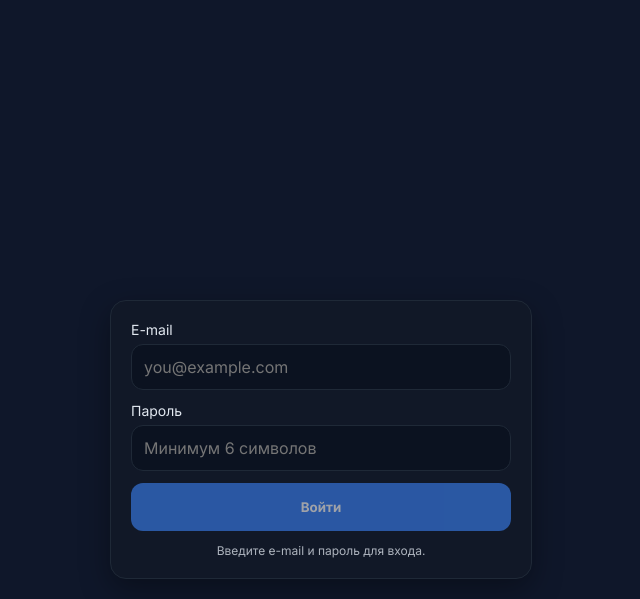
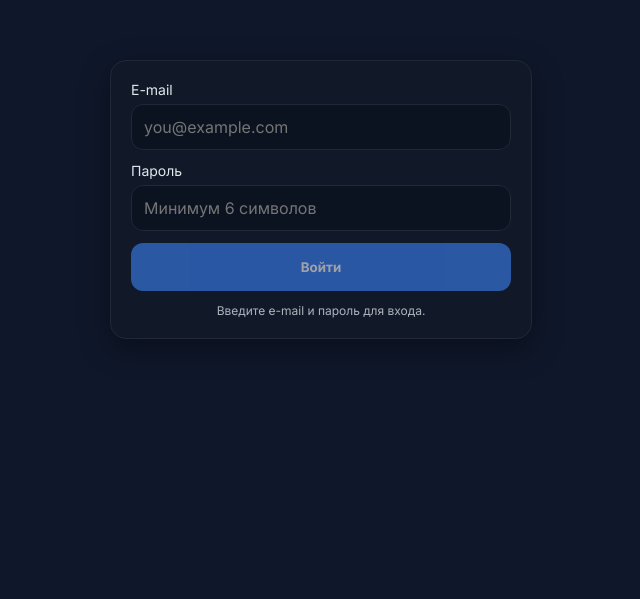
Before and after one commit to ybakai/hotelproject, a React (Vite) app in the folder client/: page / in a window 1280 px wide. Shown: the part 201-800 px from the top of the page, without its empty margins (319-959 px from the left). Built offline with nearby package versions, Linux system fonts and the light colour scheme; no server answers.

Commit message:
Add files via upload

```diff
--- a/client/src/components/authform/Authform.css
+++ b/client/src/components/authform/Authform.css
@@ -14,7 +14,7 @@
 /* обёртка, чтобы центрировать форму по вертикали и горизонтали */
 .auth__form-wrapper {
   display: flex;
-  align-items: end; /* по вертикали */
+  align-items: center; /* по вертикали */
   justify-content: center; /* по горизонтали */
 }
 
```
